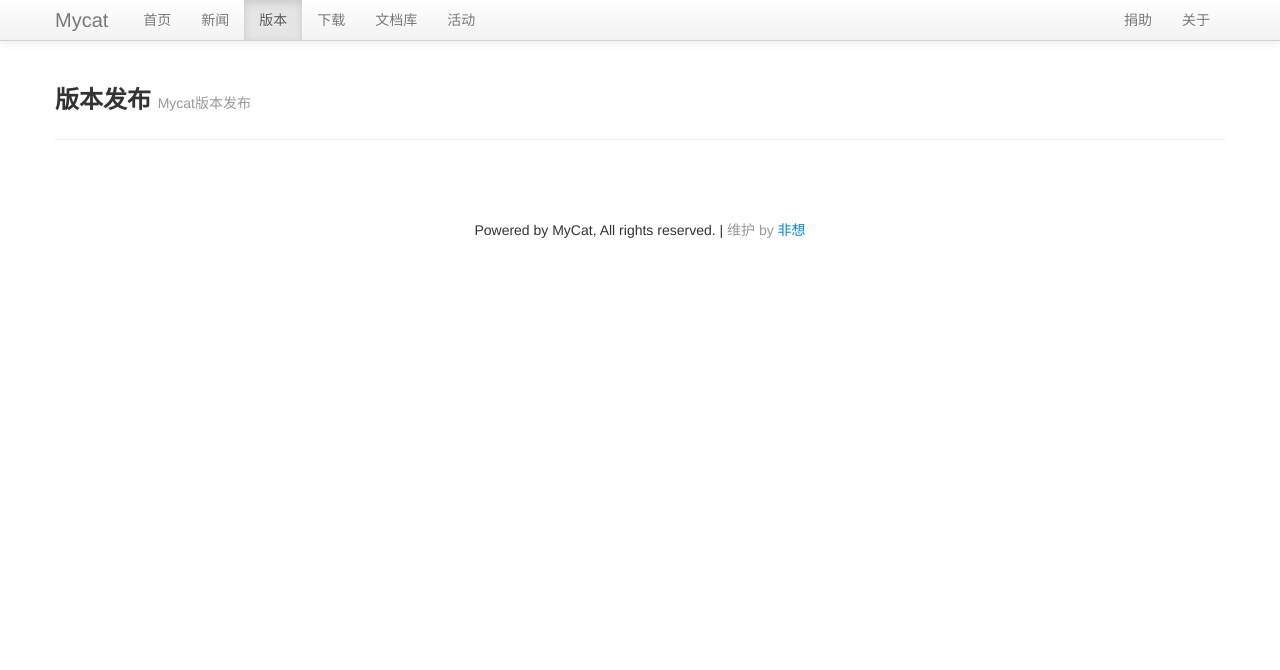
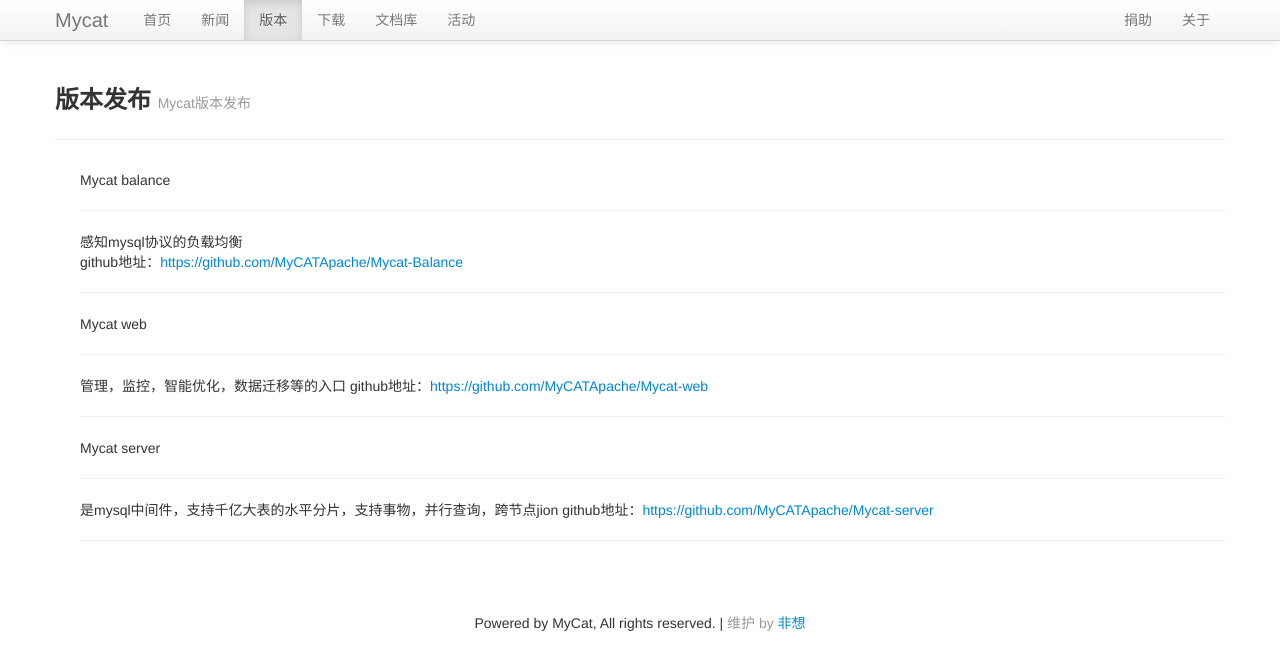
Before and after one commit to haskio/mycat-blog, a Jekyll site: the page built from releases/index.html, in a window 1280 px wide. Shown: the top 670 px of the page. Built offline with Jekyll 4.4.1, drawn with Linux system fonts in a browser that asks for light colours.

Commit message:
new release

```diff
--- a/releases/index.html
+++ b/releases/index.html
@@ -15,3 +15,31 @@
     <li><span>{{ post.date | date: "%Y-%m-%d" }}</span> &raquo; <a href="{{ post.url }}">{{ post.title }}</a></li>
     {% endfor %}
 </ul>
+
+
+
+
+
+<ul class="各版本说明">
+
+	Mycat balance <br /><hr/>
+	感知mysql协议的负载均衡 <br />
+
+	github地址：<a  herf = "https://github.com/MyCATApache/Mycat-Balance">https://github.com/MyCATApache/Mycat-Balance</a>
+
+    <hr />
+
+
+	Mycat web<br /><hr/>
+	管理，监控，智能优化，数据迁移等的入口
+	github地址：<a  herf = "https://github.com/MyCATApache/Mycat-Balance">https://github.com/MyCATApache/Mycat-web</a>
+
+    <hr />
+
+	Mycat server<br /><hr/>
+	是mysql中间件，支持千亿大表的水平分片，支持事物，并行查询，跨节点jion
+	github地址：<a  herf = "https://github.com/MyCATApache/Mycat-Balance">https://github.com/MyCATApache/Mycat-server</a>
+
+    <hr />
+
+</ul>
```
